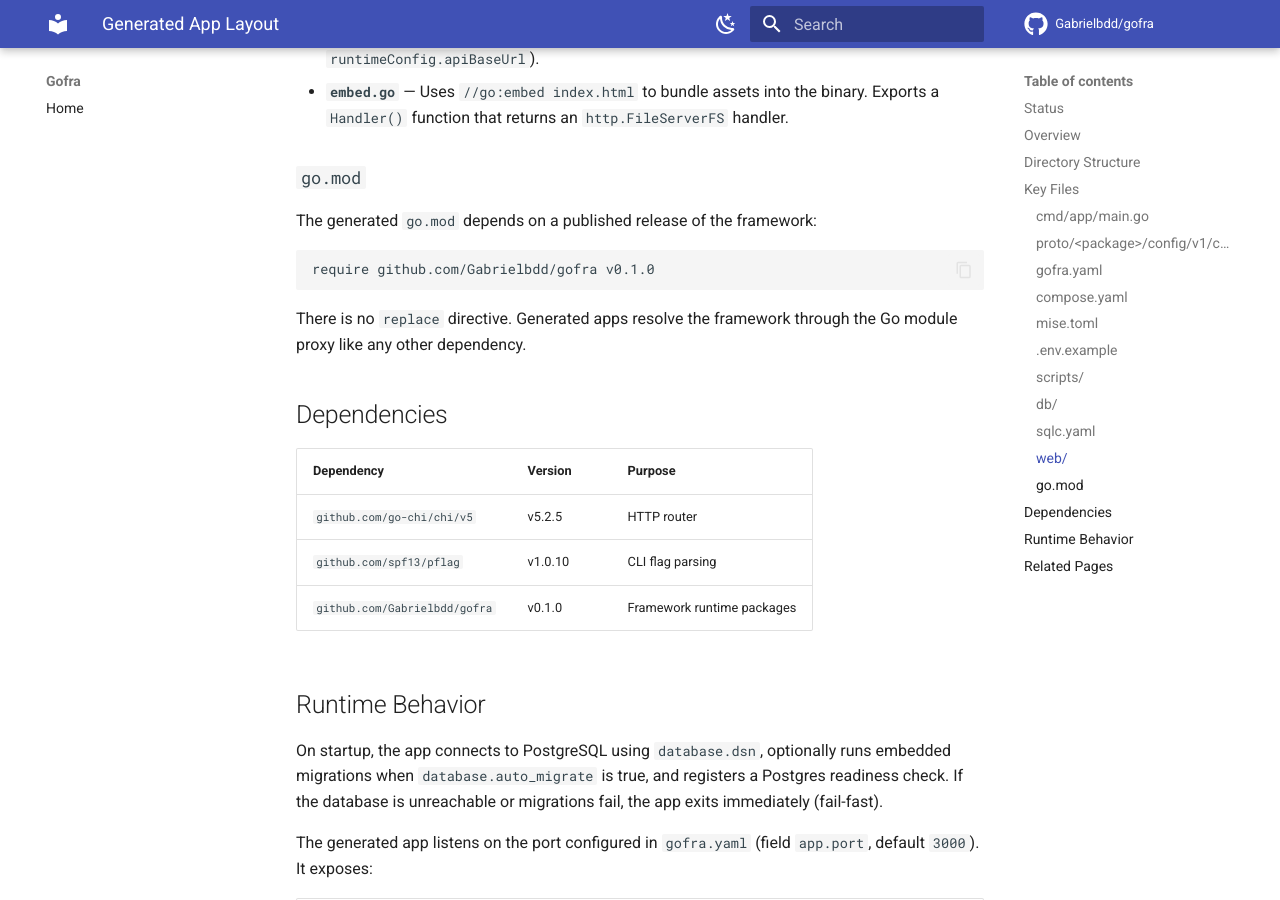
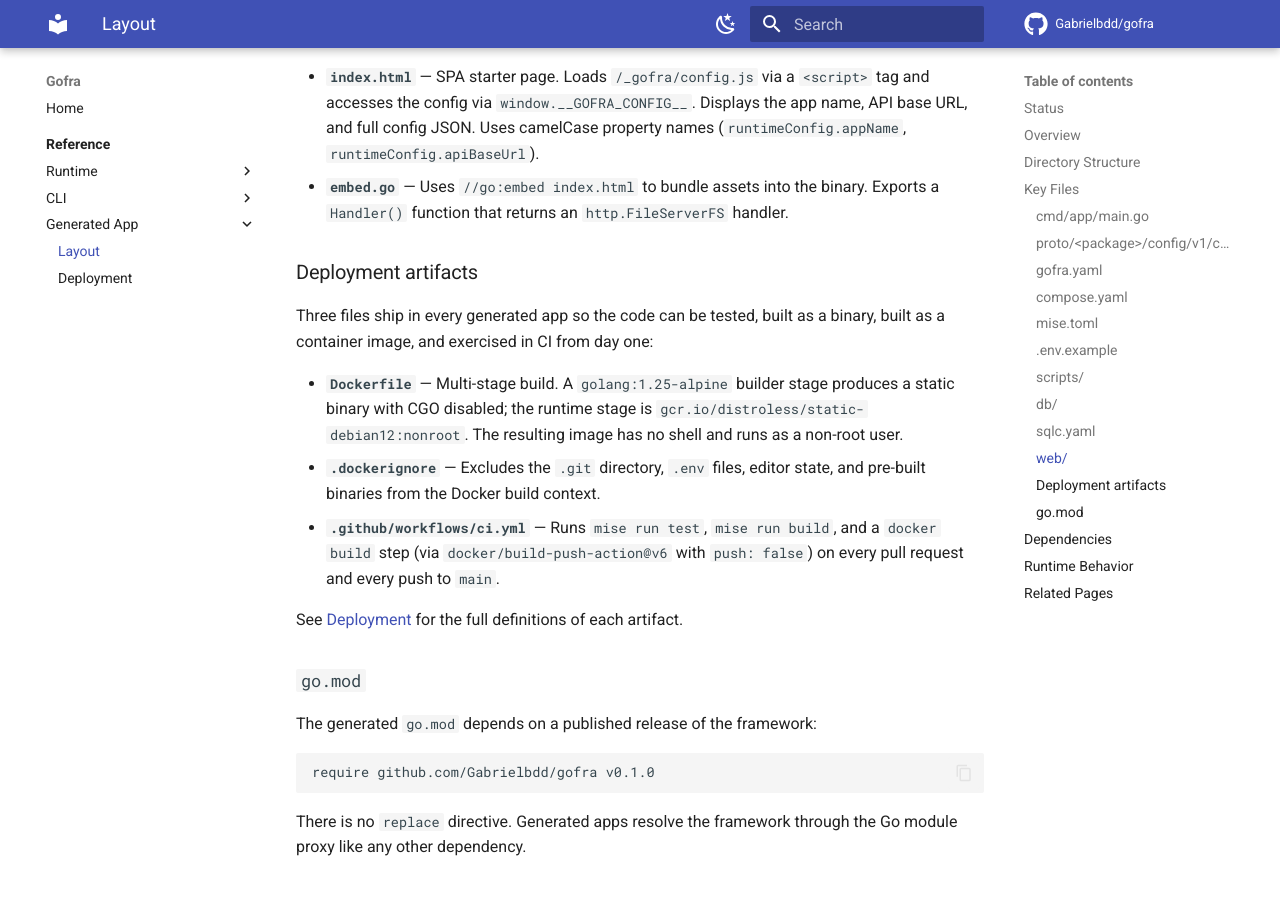
Before and after one commit to Gabrielbdd/gofra, an MkDocs documentation site: the page built from docs/framework/reference/starter/generated-app-layout.md, in a window 1280 px wide and 900 px high, scrolled down 6614 px. Built offline with MkDocs 1.6.1 and Material for MkDocs 9.7.7, drawn with Linux system fonts in a browser that asks for light colours; comment, search, counter and statistics services are not loaded; some of the changed text lies outside the part shown.

Commit message:
docs: align starter reference with shipped deployment artifacts
The generated-app-layout.md tree was missing Dockerfile, .dockerignore, and
.github/workflows/ci.yml even though decision #144 committed these as
day-1 starter artifacts. Add them to the tree and add a Deployment artifacts
subsection that cross-references starter/deployment.md.

Also fix reference/index.md, which was missing runtime/auth and
runtime/database from the Runtime Packages list.

Wire all audited reference pages into mkdocs.yml nav.

Audit result for the rest of docs/framework/reference/: no drift against
source. Leaving tutorials/, how-to/, and explanation/ out of nav until
Phases 3 and 4.

Co-Authored-By: Claude Opus 4.7 (1M context) <noreply@anthropic.com>

````diff
--- a/docs/framework/reference/starter/generated-app-layout.md
+++ b/docs/framework/reference/starter/generated-app-layout.md
@@ -16,7 +16,12 @@ of that generated application.
 
 ```
 <app>/
-├── .env.example               # Optional local overrides for compose + DB tasks
+├── .dockerignore             # Build context exclusions for docker build
+├── .env.example              # Optional local overrides for compose + DB tasks
+├── .github/
+│   └── workflows/
+│       └── ci.yml            # Test + build + docker image on PR and main
+├── .gitignore
 ├── cmd/
 │   └── app/
 │       └── main.go           # Application entrypoint
@@ -46,11 +51,11 @@ of that generated application.
 ├── web/
 │   ├── embed.go              # Embeds web assets into the binary
 │   └── index.html            # SPA starter page
-├── go.mod                    # Go module with local framework replace
+├── Dockerfile                # Multi-stage build → distroless static image
+├── go.mod                    # Go module manifest
 ├── gofra.yaml                # Default runtime configuration
 ├── mise.toml                 # Task runner definitions
 ├── sqlc.yaml                 # sqlc code generation configuration
-├── .gitignore
 └── README.md
 ```
 
@@ -246,6 +251,23 @@ generates Go code into `db/sqlc/` using `pgx/v5`.
   binary. Exports a `Handler()` function that returns an
   `http.FileServerFS` handler.
 
+### Deployment artifacts
+
+Three files ship in every generated app so the code can be tested, built as a
+binary, built as a container image, and exercised in CI from day one:
+
+- **`Dockerfile`** — Multi-stage build. A `golang:1.25-alpine` builder stage
+  produces a static binary with CGO disabled; the runtime stage is
+  `gcr.io/distroless/static-debian12:nonroot`. The resulting image has no
+  shell and runs as a non-root user.
+- **`.dockerignore`** — Excludes the `.git` directory, `.env` files, editor
+  state, and pre-built binaries from the Docker build context.
+- **`.github/workflows/ci.yml`** — Runs `mise run test`, `mise run build`,
+  and a `docker build` step (via `docker/build-push-action@v6` with
+  `push: false`) on every pull request and every push to `main`.
+
+See [Deployment](deployment.md) for the full definitions of each artifact.
+
 ### `go.mod`
 
 The generated `go.mod` depends on a published release of the framework:
@@ -304,3 +326,5 @@ checker wired as the `Health` provider. See
   and health check.
 - [runtime/health](../runtime/health.md) — Health check probes.
 - [runtime/serve](../runtime/serve.md) — Server lifecycle.
+- [Deployment](deployment.md) — Dockerfile, `.dockerignore`, and CI workflow
+  reference.
--- a/mkdocs.yml
+++ b/mkdocs.yml
@@ -71,3 +71,18 @@ plugins:
 
 nav:
   - Home: index.md
+  - Reference:
+      - reference/index.md
+      - Runtime:
+          - runtime/auth: reference/runtime/auth.md
+          - runtime/config: reference/runtime/config.md
+          - runtime/database: reference/runtime/database.md
+          - runtime/errors: reference/runtime/errors.md
+          - runtime/health: reference/runtime/health.md
+          - runtime/serve: reference/runtime/serve.md
+      - CLI:
+          - gofra: reference/cli/gofra.md
+          - gofra generate config: reference/cli/generate-config.md
+      - Generated App:
+          - Layout: reference/starter/generated-app-layout.md
+          - Deployment: reference/starter/deployment.md
````
Also changed, not shown: docs/framework/reference/index.md (+6 -2 lines).
